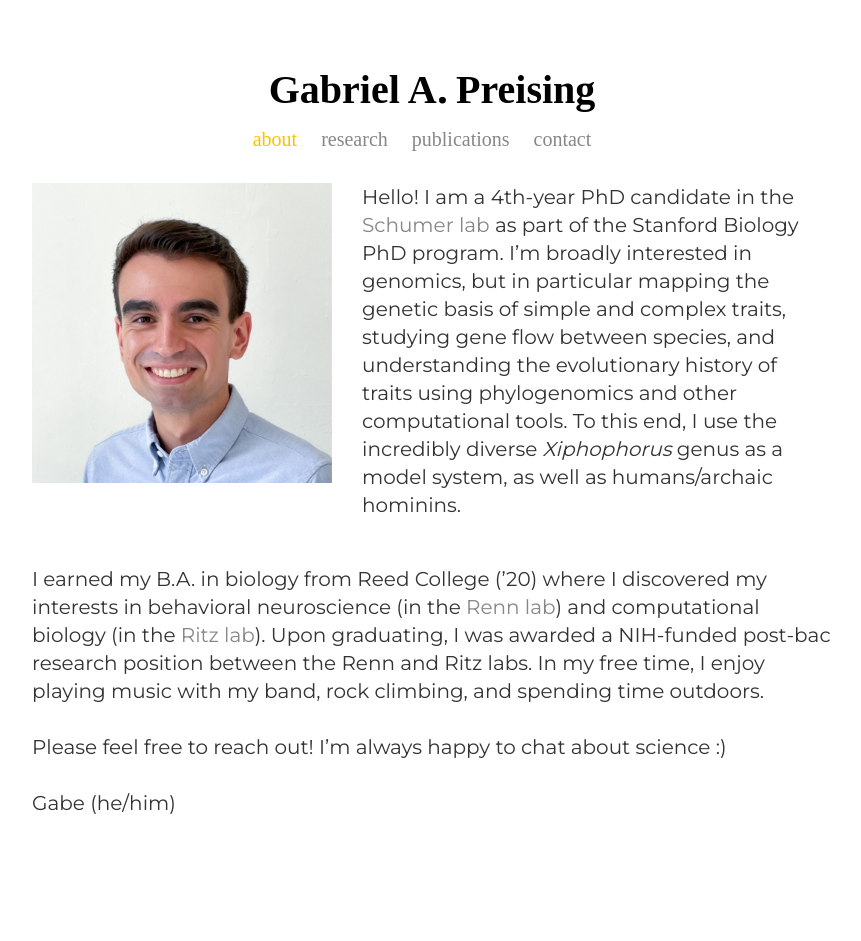
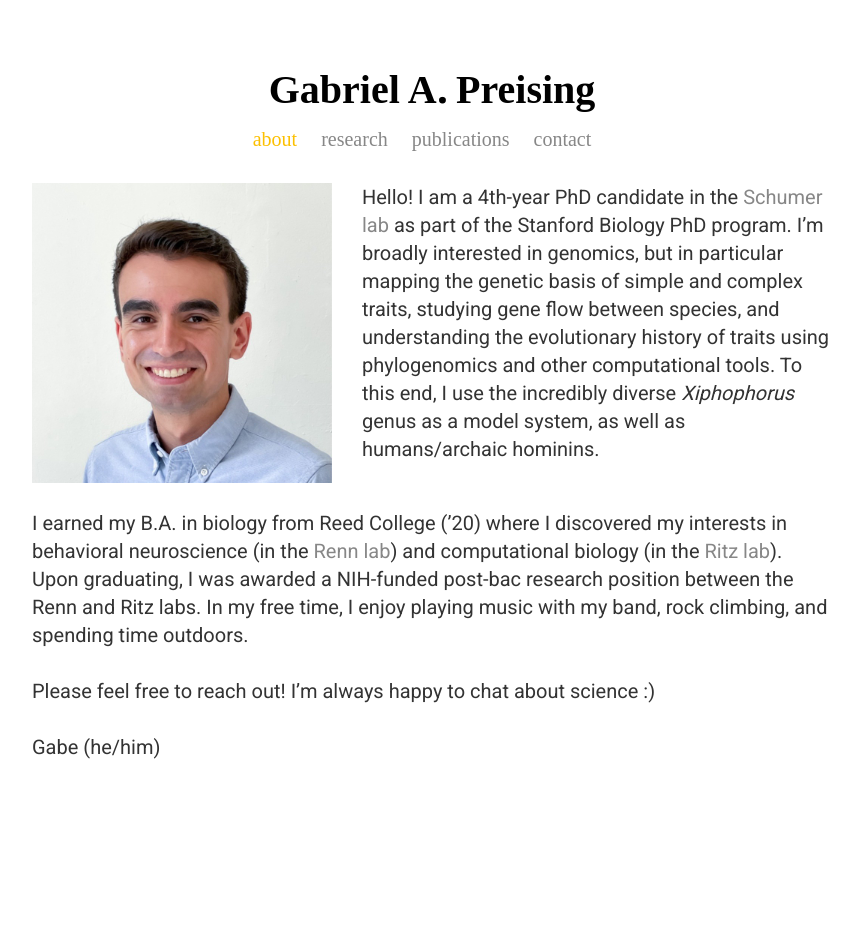
Before and after one commit to gpreising/gpreising.github.io, a Jekyll site: the page built from index.html, in a window 1280 px wide. Shown: the whole page, without its empty margins (208-1069 px from the left). Built offline with Jekyll 4.4.1, drawn with Linux system fonts in a browser that asks for light colours; after the commit the page ends 900 px from its top, so only the background shows below that.

Commit message:
changed body text to Roboto

```diff
--- a/css/main.css
+++ b/css/main.css
@@ -1,5 +1,5 @@
 @import url(https://fonts.googleapis.com/css?family=Noto%20Sans%20Adlam);
-@import url(https://fonts.googleapis.com/css?family=Montserrat);
+@import url(https://fonts.googleapis.com/css?family=Roboto);
 
 @media only screen and (min-width: 1025px) { body { margin: 60px auto; width: 800px; overflow: visible !important; } }
 @media only screen and (max-width: 1024px) { body { margin: 60px 60px; width: 480px; transform: scale(1.8); transform-origin: 0 0; -webkit-text-size-adjust: 100%; overflow: visible !important; } }
@@ -11,4 +11,4 @@
 a:hover, #about.active, #research.active, #publications.active, #contact.active { font-size: 20px; line-height: 1.4em; text-decoration: none; color: #FCC000; }
 
 h1 { text-align: center; font-size: 40px; font-family:'Noto Sans Adlam'; margin-bottom: 10px; overflow: visible !important; }
-p { font-size: 20px; line-height: 1.4em; font-family:'Montserrat'; color: #333; margin-bottom: 10px; margin-top: 0px; overflow: visible !important; }
+p { font-size: 20px; line-height: 1.4em; font-family:'Roboto'; color: #333; margin-bottom: 10px; margin-top: 0px; overflow: visible !important; }
```
